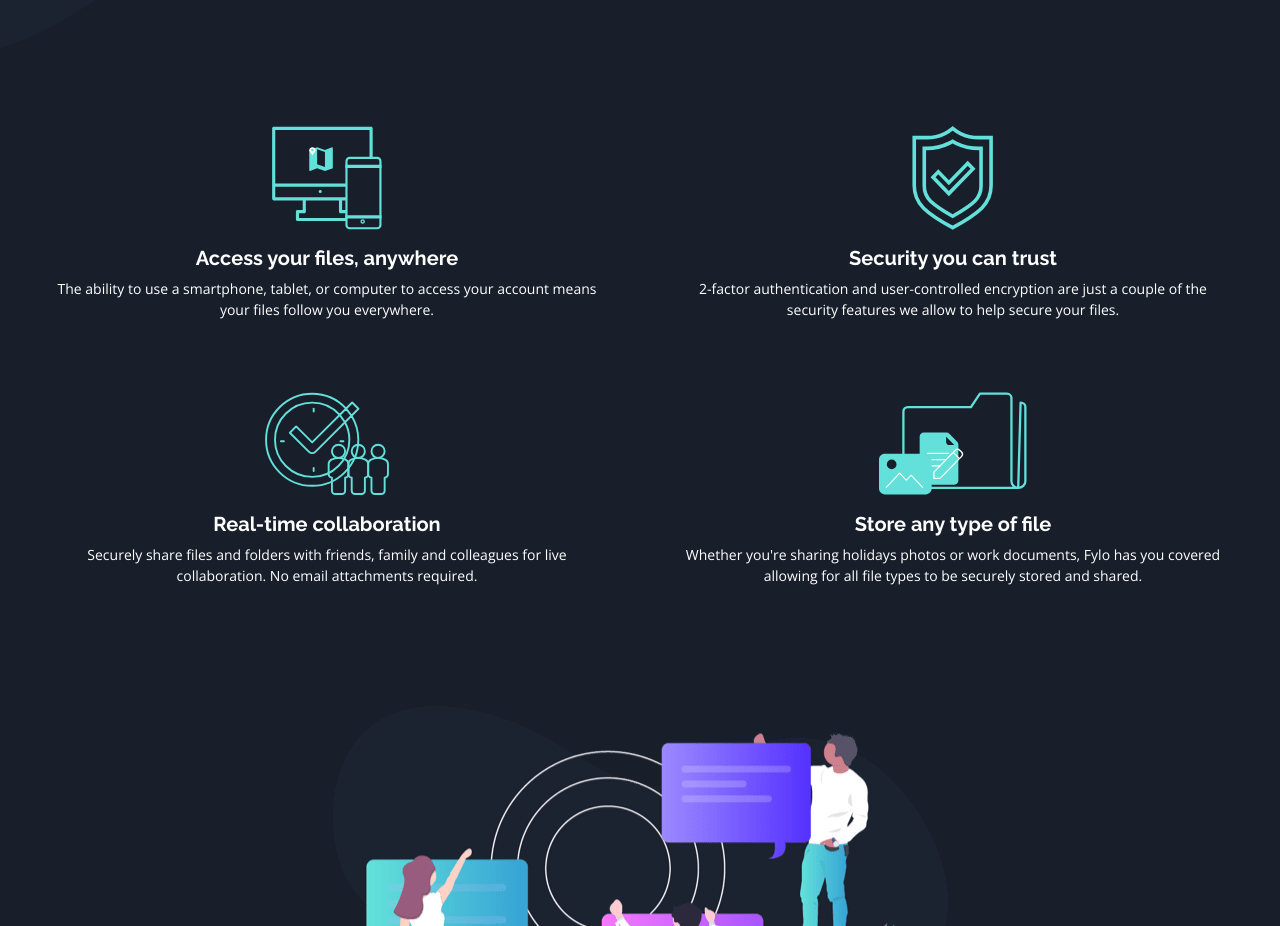
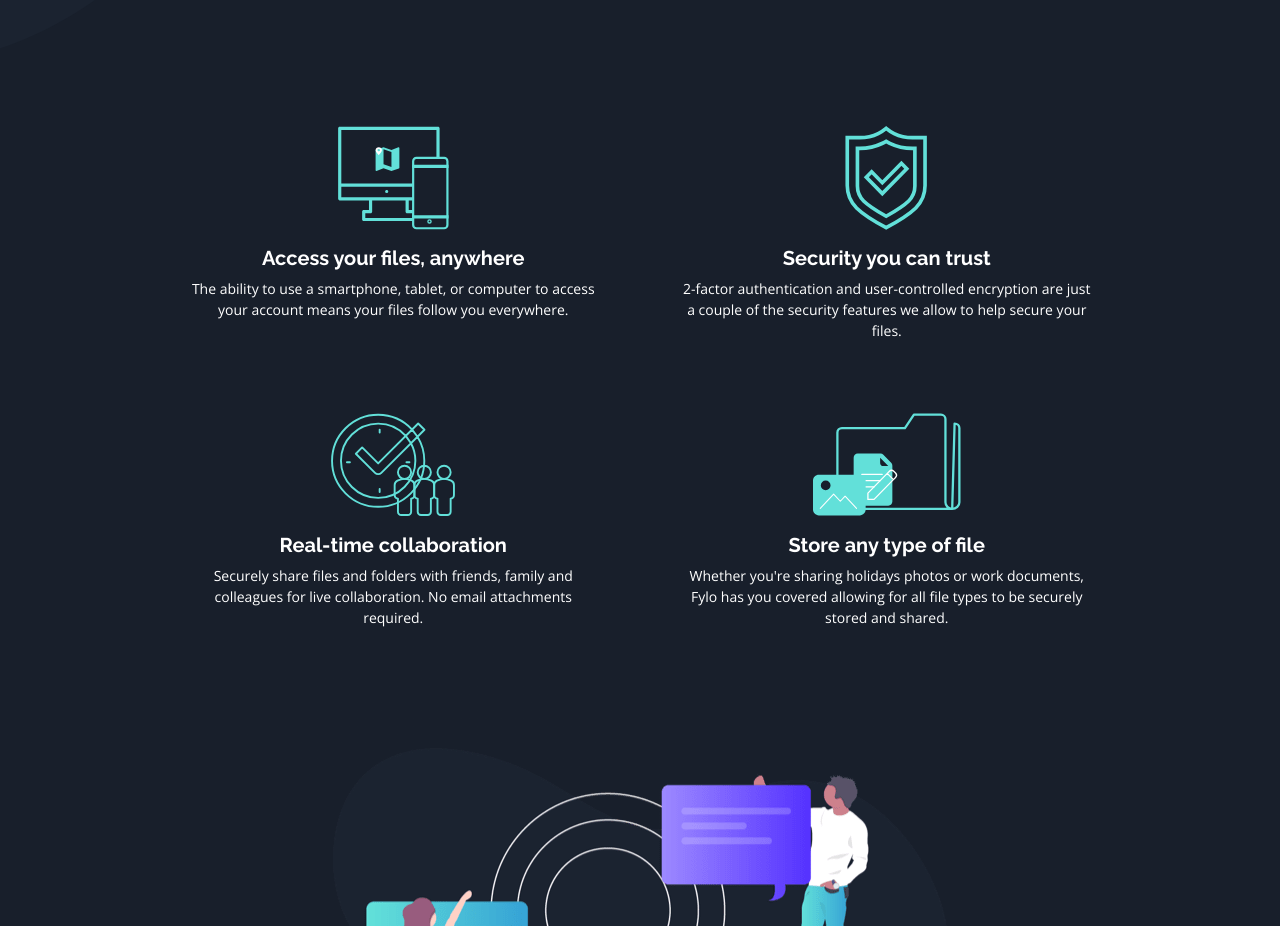
Before and after one commit to g-akca/fylo-landing-page, a React (Vite) app: page / in a window 1280 px wide. Shown: the part 1180-2106 px from the top of the page. Built offline with nearby package versions, Linux system fonts and the light colour scheme.

Commit message:
Add desktop responsive MainSection and FeaturesSection styles

```diff
--- a/src/components/FeaturesSection.jsx
+++ b/src/components/FeaturesSection.jsx
@@ -30,7 +30,7 @@ function FeaturesSection() {
   ];
 
   return (
-    <div className="flex flex-col gap-20 tablet:grid tablet:grid-cols-2 tablet:gap-y-18">
+    <div className="max-w-226.75 self-center flex flex-col gap-20 tablet:grid tablet:grid-cols-2 tablet:gap-y-18 desktop:gap-40 desktop:gap-y-20">
       {features.map(item => (
         <FeatureItem
           key={item.title}
--- a/src/components/MainSection.jsx
+++ b/src/components/MainSection.jsx
@@ -5,8 +5,8 @@ import CTASection from "./CTASection";
 
 function MainSection() {
   return (
-    <main className="flex flex-col gap-37.5 tablet:gap-20 pb-81.5 tablet:pb-46 relative">
-      <div className="px-1.25 tablet:px-0 flex flex-col gap-40 tablet:gap-30">
+    <main className="flex flex-col gap-37.5 tablet:gap-20 desktop:gap-30 pb-81.5 tablet:pb-46 relative">
+      <div className="px-1.25 tablet:px-0 flex flex-col gap-40 tablet:gap-30 desktop:gap-36.5">
         <FeaturesSection />
         <ProductiveSection />
       </div>
```
